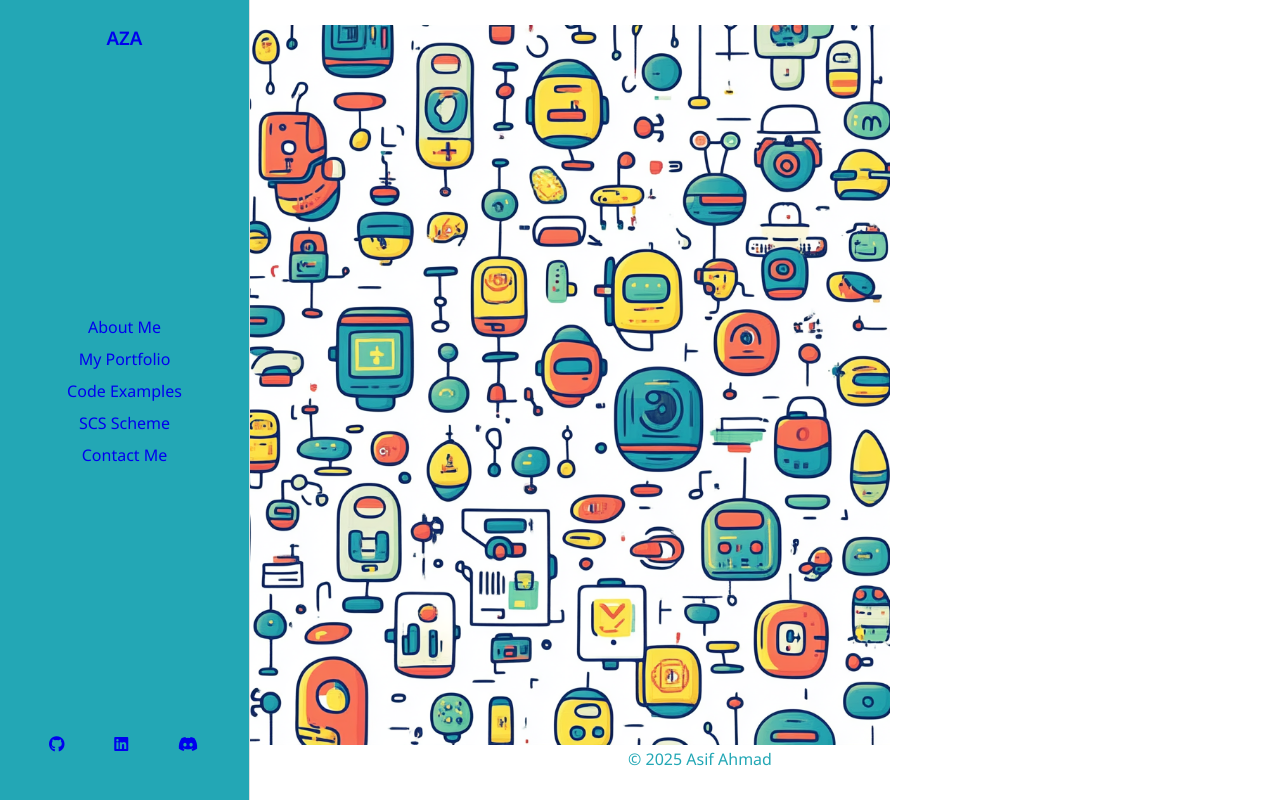
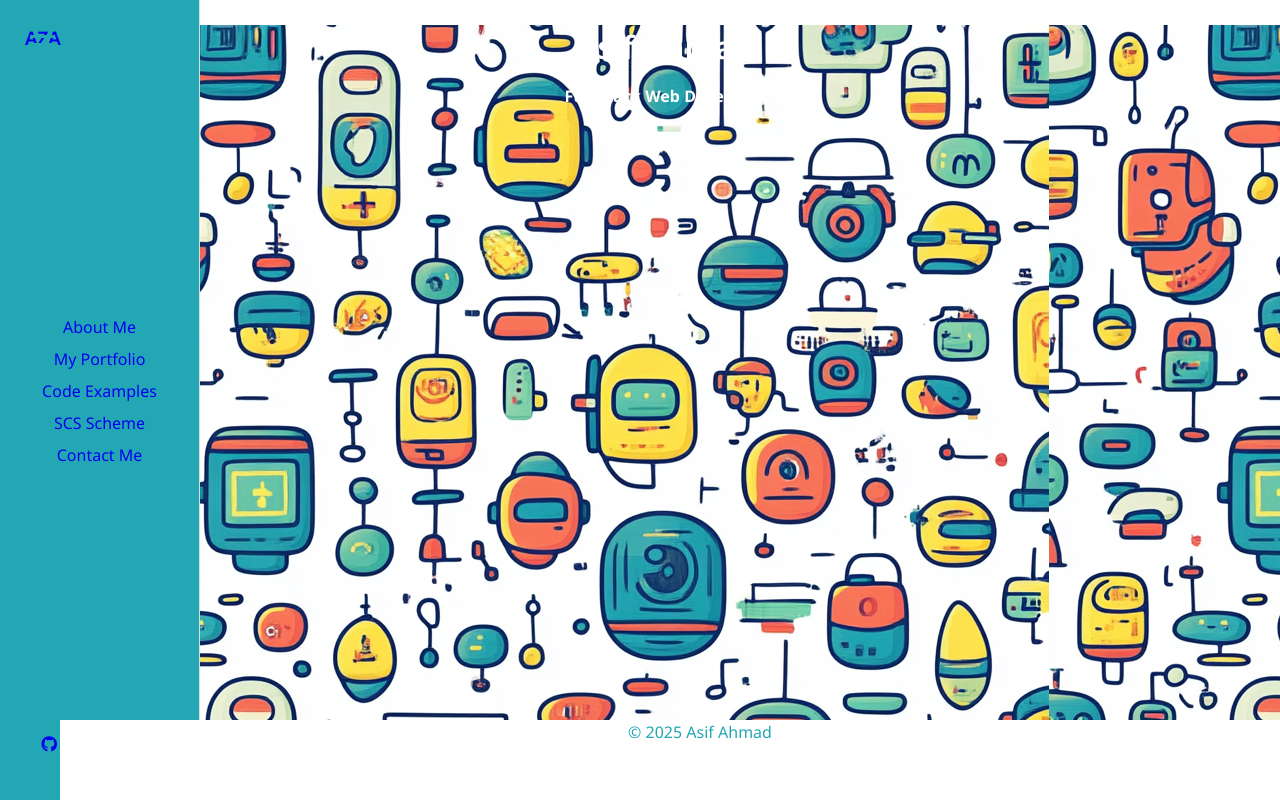
Before and after one commit to asifzoma/profile, a plain HTML site: page index.html in a window 1280 px wide. Drawn offline with Linux system fonts and the light colour scheme.

Commit message:
hero image resolved
background image appear to cover full background. Sidebar container does not display: none. Have removed from the media query, and placed in layout main.

```diff
--- a/index.html
+++ b/index.html
@@ -15,12 +15,14 @@
     <div class="page-wrapper">
 
         <!-- Hamburger Menu -->
+        <button class="hamburger-menu">
+            <span></span>
+            <span></span>
+            <span></span>
+        </button>
+
+        <!-- Sidebar Container -->
         <div class="sidebar-container">
-            <button class="hamburger-menu">
-                <span></span>
-                <span></span>
-                <span></span>
-            </button>
 
         <!-- Sidebar -->
         <div class="sidebar-container">
@@ -44,17 +46,17 @@
         </div>
 
         <!-- Main Content -->
-        <div class="main-container">
+        <!-- <div class="main-container"> -->
             <!-- Header Section with Hero Image -->
             <div class="image-container">
                 <header class="header">
-                    <div class="hero-container">
-                        <img src="img/Web-Dev-Asif-Background.jpg" alt="Asif Ahmad full Stack Web Developer Background Container">
+                    <!-- <div class="hero-container"> -->
+                        <!-- <img src="img/Web-Dev-Asif-Background.jpg" alt="Asif Ahmad full Stack Web Developer Background Container"> -->
                         <div class="hero-text">
                             <h1>Asif Ahmad</h1>
                             <p>Full Stack Web Developer</p>
                         </div>
-                    </div>
+                    <!-- </div> -->
                 </header>
             </div>
 
@@ -62,7 +64,7 @@
             <div class="main-content">
 
             </div>
-        </div>
+        <!-- </div> -->
     </div>
 
 
--- a/scss/components/_layout.scss
+++ b/scss/components/_layout.scss
@@ -1,7 +1,7 @@
 //Sidebbar Layout
 .page-wrapper {
     max-width: 1200px;
-    width: 100%;
+    width: 100vw;
     margin: 0 auto;
     padding: 0 20px;
     min-height: 100vh;
@@ -11,39 +11,25 @@
 
 
 .sidebar-container {
-    width: 200px;
-    height: 100vh;
-    position: absolute;
-    top: 0;
-    left: 0;
-    background-color: $blue;
-    border-right: 1px solid #ddd;
-    display: flex;
-    flex-direction: column;
-    justify-content: space-between;
-    align-items: center;
-    position:fixed;
-    padding: 25px;
-    z-index: 1;
-    overflow-y:visible;
-    float: left;
-    color: white;
+    display: none;
 }
 
 // Hamburger Menu
-
 .hamburger-menu {
+    display:block;
+    justify-content: center;
+    align-items: center;
     background: none;
     border: none;
     cursor: pointer;
     padding: 15px;
     position: fixed;
     top: 15px;
-    right: 15px;
-    z-index: 1000;
+    left: 15px;
+    z-index: 2;
 
     span {
-        display: block;
+        display: flex;
         width: 25px;
         height: 3px;
         background-color: $blue;
@@ -54,32 +40,8 @@
 }
 
 
-.sidebar-menu ul {
-    list-style: none;
-    background-color: $blue;
-    padding: 0;
-    color: white;
-    gap: 10px;
 
-}
 
-.sidebar-menu ul li {
-    text-align: center;
-    padding-bottom: 10px;
-    color: white;
-}
-
-.sidebar-social {
-    display: flex;
-    flex-direction: row;
-    justify-content: space-around;
-    align-items: center;
-    width: 100%;
-    margin-right: 2px;
-    color: white;
-    padding-bottom: 20px;
-
-}
 // Main
 
 .main-container {
@@ -103,86 +65,111 @@
 }
 
 
-
 .image-container {
-    width:fit-content;
-    height:fit-content;
+    width: 100vw;
+    height: 100vh;
     display: flex;
+    flex-direction: column;
     justify-content: center;
     align-items: center;
     overflow: hidden;
+    position: relative;
+    z-index: -1;
+    padding-left: 25px;
+    padding-right: 25px;
+    padding-top: 0px;
+    padding-bottom: 10px;
+    background-image: url(../img/Web-Dev-Asif-Background.jpg);
+
+    }
+
+.hero-text {
+    position: absolute;
+    top: 50%;
+    left: 50%;
+    transform: translate(-50%, -50%);
+    color: white;
+    font-size: 90;
+    font-weight: bold;
+    text-align: center;
+    width: 100%;
+    height: 100%;
 
 }
 
-.hero-container {
-    width: 80vh;
-    height: 90vh;
-    position: relative;
-    overflow: hidden;
-    z-index: 0;
-}
-
-.hero-container img {
-    width: 100%;
-    height: 100%;
-    object-fit: cover;
-    top: 0;
-    left: 25px;
-    z-index: 0;
-    overflow: hidden;
-}
-
-
-.footer {
-    position: fixed;
-    bottom: 0;
-    width: 100%;
-    height: 80px;
-    display: flex;
-    justify-content: center;
-    align-items: center;
-    background-color: white;
-    color: $blue;
-    z-index: 0;
-}
-
-// Small Devices (576px and below)
-@media (max-width: 575px) {
-
-    .sidebar-container {
-        display: none; // no sidebar
-    }
-    .hamburger-menu {
-        display: block;  // Show only at small viewport
-    }
-
-}
 
 // Small Devices (576px and up)
 @media (min-width: 576px) {
     .sidebar-container {
-        width: 220px; // Slightly smaller sidebar
-    }
-    .main-container {
-        margin-left: 220px;
-        width: calc(100% - 220px);
-    }
-    .hamburger-menu {
-        display: none;  // Show only at small viewport
+        display: flex;
+        width: 180px;
+        height: 100vh;
+        position: fixed;
+        top: 0;
+        left: 0;
+        background-color: $blue;
+        border-right: 1px solid #ddd;
+        flex-direction: column;
+        justify-content: space-between;
+        padding: 25px;
+        z-index: 0;
+        overflow-y: visible;
+        color: white;
     }
 }
+
+    .sidebar-menu ul {
+        list-style: none;
+        background-color: $blue;
+        padding: 0;
+        color: white;
+        gap: 10px;
+
+    }
+
+    .sidebar-menu ul li {
+        text-align: center;
+        padding-bottom: 10px;
+        color: white;
+    }
+
+    .sidebar-social {
+        display: flex;
+        flex-direction: row;
+        justify-content: space-around;
+        align-items: center;
+        width: 100%;
+        margin-right: 2px;
+        color: white;
+        padding-bottom: 20px;
+
+    }
+
+
+    .main-container {
+        margin-left: 180px;
+        width: 100%;
+    }
+    .footer {
+        position: fixed;
+        display: flex;
+        justify-content: center;
+        bottom: 0;
+        width: 100vw;
+        height: 80px;
+        background-color: white;
+        color: $blue;
+        z-index: 0;
+    }
 
 // Medium Devices (768px and up)
 @media (min-width: 768px) {
     .sidebar-container {
-        width: 250px; // Restore full sidebar width
+        width: 200px; // Restore full sidebar width
     }
     .main-container {
-        margin-left: 250px;
-        width: calc(100% - 250px);
-    }
-    .hamburger-menu {
-        display: none;  // Show only at small viewport
+        margin-left: 200px;
+        width: calc(100% - 200px);
     }
 }
 
@@ -191,9 +178,7 @@
     .image-container {
         justify-content: flex-start; // Align hero image properly
     }
-    .hamburger-menu {
-        display: none;  // Show only at small viewport
-    }
+
 }
 
 // Extra Large Devices (1200px and up)
@@ -202,7 +187,4 @@
         max-width: 1200px;
 
     }
-    .hamburger-menu {
-        display: none;  // Show only at small viewport
-    }
 }
```
Also changed, not shown: css/style.css, 1 other file.
